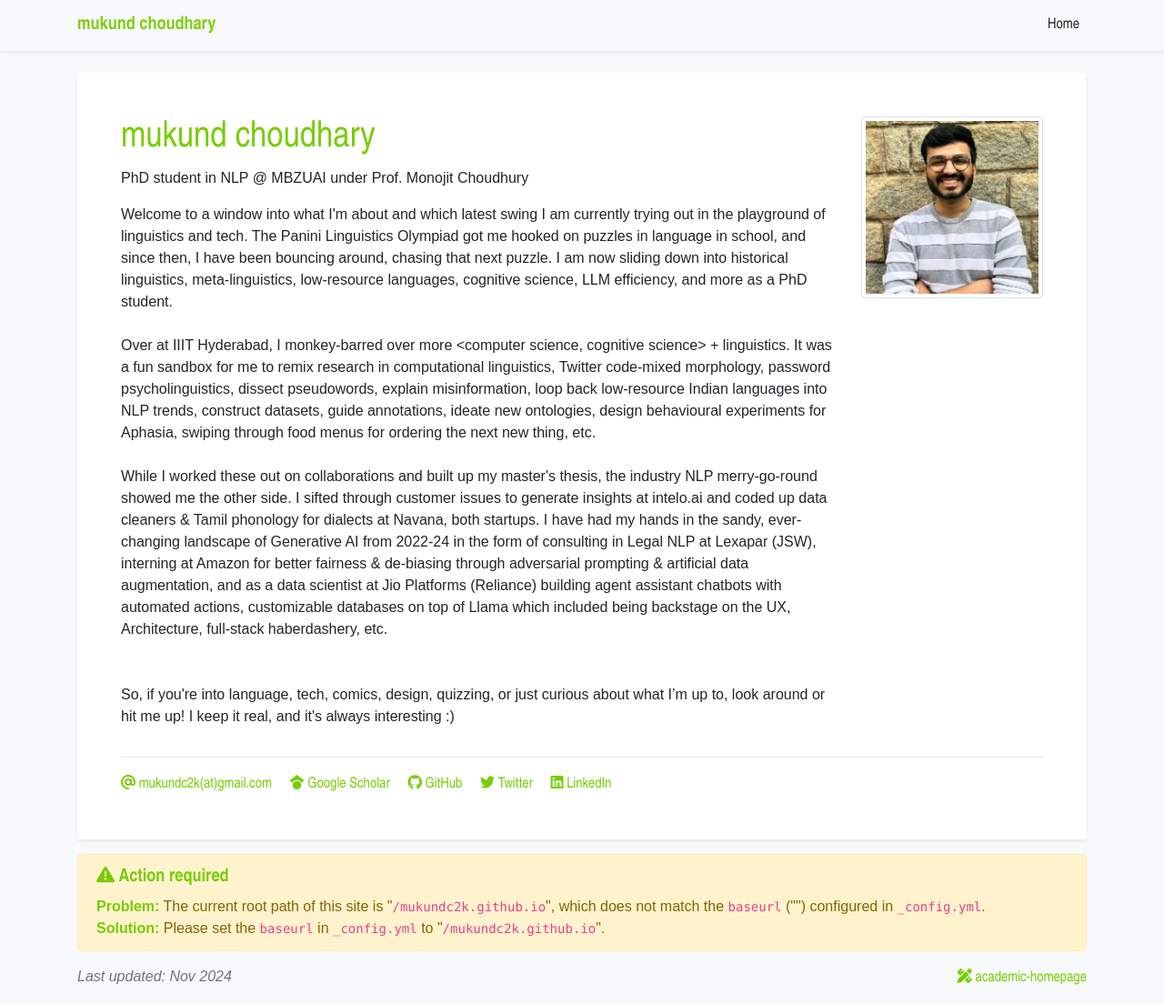
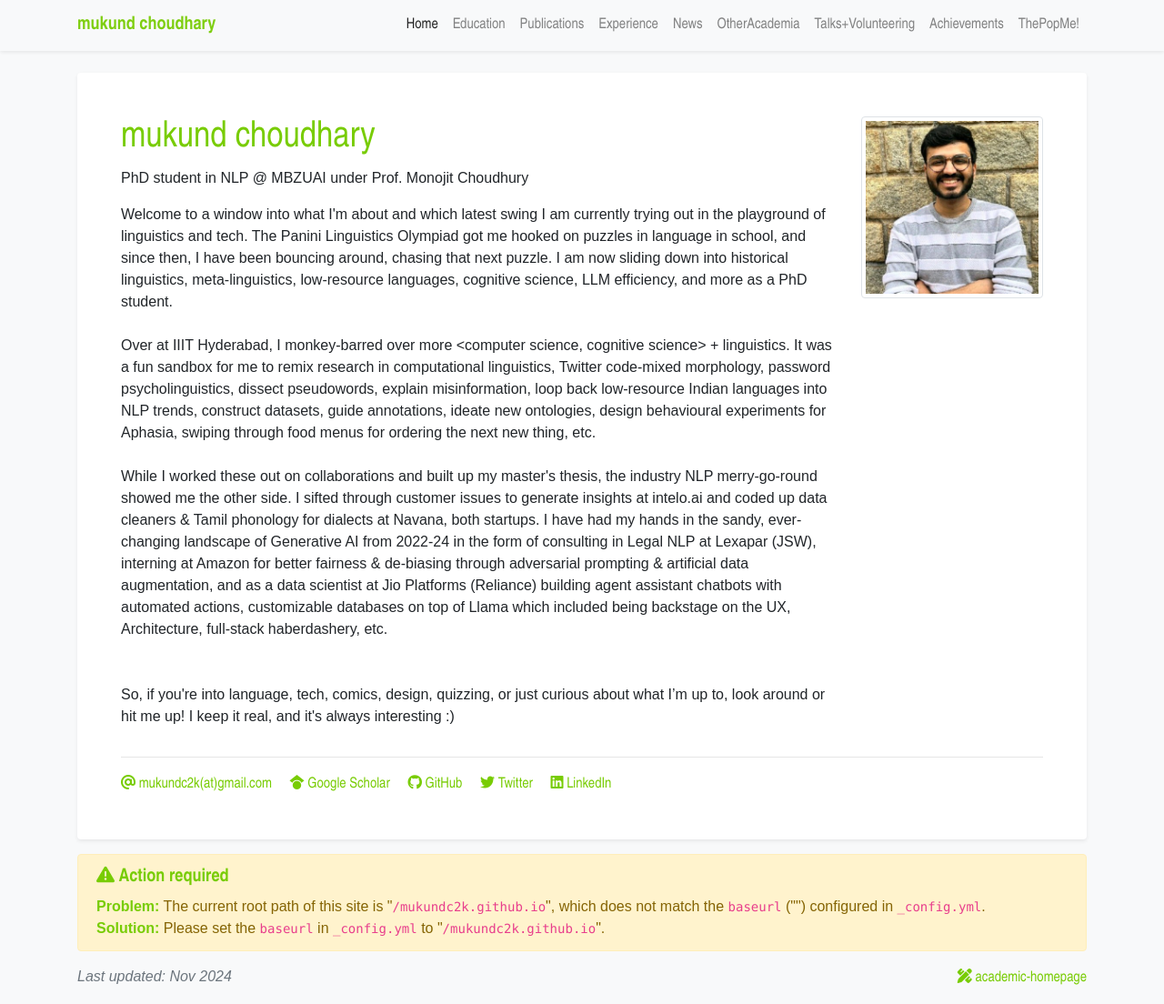
Before and after one commit to mukundc2k/mukundc2k.github.io, a Jekyll site: the page built from index.html, in a window 1280 px wide and 1104 px high. Shown: the whole window at 91% size. Built offline with Jekyll 4.4.1, drawn with Linux system fonts in a browser that asks for light colours; a style sheet for code colours, icons or effects is not loaded.

Commit message:
Update navigation.yml

```diff
--- a/_data/navigation.yml
+++ b/_data/navigation.yml
@@ -1,5 +1,19 @@
 pages:
 - name: Home
   url: /
-# - name: Publications
-#   url: /publications
+- name: Education
+  url: /education
+- name: Publications
+  url: /papers
+- name: Experience
+  url: /experience
+- name: News
+  url: /news
+- name: OtherAcademia
+  url: /mentorreview
+- name: Talks+Volunteering
+  url: /talkteering
+- name: Achievements
+  url: /achievements
+- name: ThePopMe!
+  url: /hobbies
```
